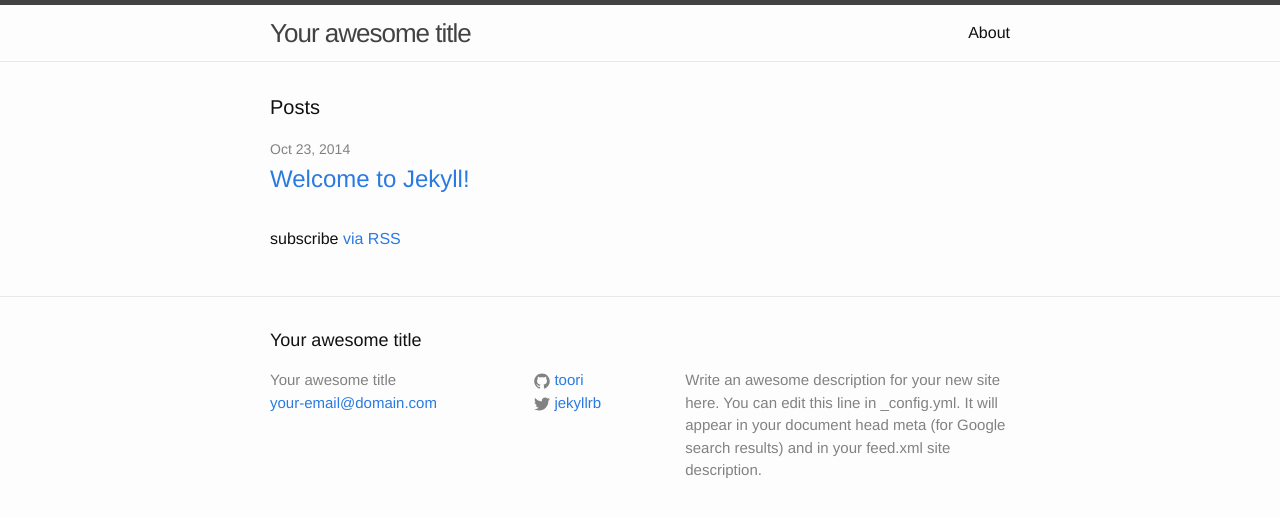
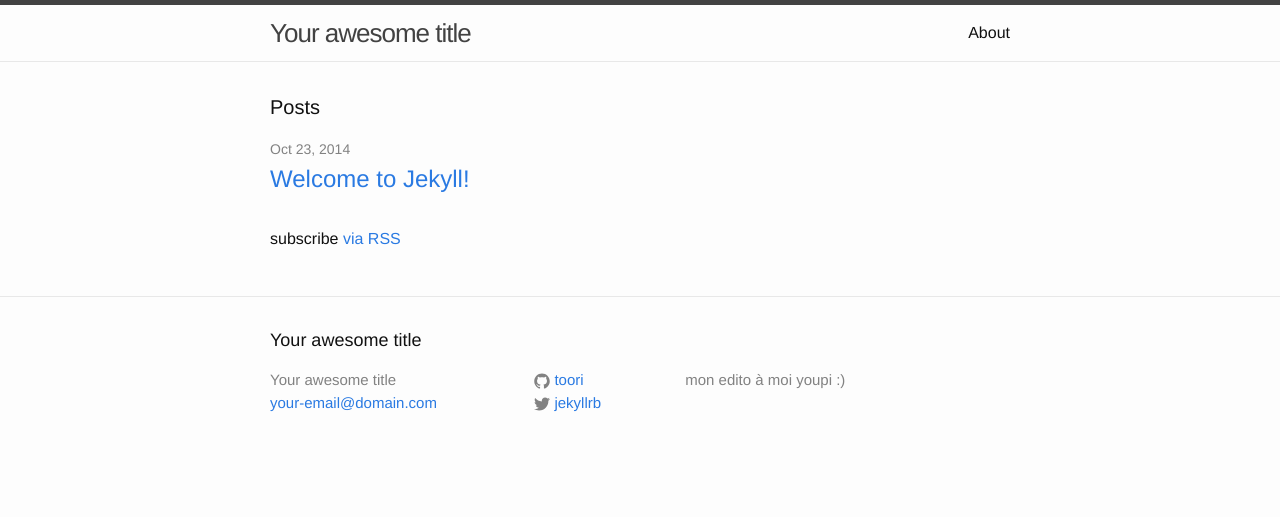
Before and after one commit to toori/toori.github.com, a Jekyll site: the page built from index.html, in a window 1280 px wide. Shown: the top 517 px of the page. Built offline with Jekyll 4.4.1, drawn with Linux system fonts in a browser that asks for light colours.

Commit message:
modif edito

```diff
--- a/_config.yml
+++ b/_config.yml
@@ -2,9 +2,7 @@
 title: Your awesome title
 email: your-email@domain.com
 description: > # this means to ignore newlines until "baseurl:"
-  Write an awesome description for your new site here. You can edit this
-  line in _config.yml. It will appear in your document head meta (for
-  Google search results) and in your feed.xml site description.
+  mon edito à moi youpi :)
 baseurl: "" # the subpath of your site, e.g. /blog/
 url: "http://yourdomain.com" # the base hostname & protocol for your site
 twitter_username: jekyllrb
```
